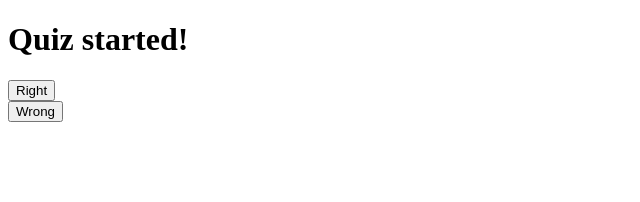
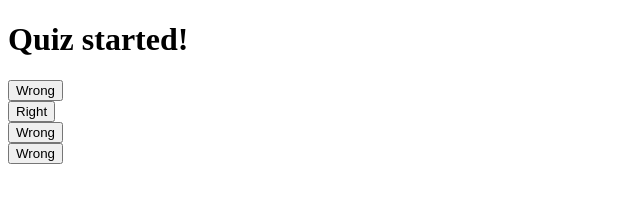
Before and after one commit to aidanrich/quizgame, a plain HTML site: page index.html in a window 1280 px wide. Both pictures are taken after a click on the element 640 px from the left and 90 px from the top of the page. Shown: the whole page, without its empty margins (0-640 px from the left). Drawn offline with Linux system fonts and the light colour scheme.

Commit message:
basic game working, still needs timer and actual questions

```diff
--- a/assets/js/script.js
+++ b/assets/js/script.js
@@ -27,8 +27,14 @@ var button3 = document.createElement("input");
 var answer4 = document.querySelector(".answerbutton4");
 var button4 = document.createElement("input");
 
-var wrongAnswer = document.querySelector(".wrong");
-var buttonWrong = document.createElement("input");
+var wrongAnswer1 = document.querySelector(".wrong1");
+var buttonWrong1 = document.createElement("input");
+
+var wrongAnswer2 = document.querySelector(".wrong2");
+var buttonWrong2 = document.createElement("input");
+
+var wrongAnswer3 = document.querySelector(".wrong3");
+var buttonWrong3 = document.createElement("input");
 
 
 function quizGame() {
@@ -51,21 +57,21 @@ function quizGame() {
         // removeChild might fix issues
         startButton.removeChild(startButton2)
 
-        wrongAnswer.appendChild(buttonWrong)
-        buttonWrong.setAttribute("type", "button")
-        buttonWrong.setAttribute("value", "Wrong")
+        wrongAnswer1.appendChild(buttonWrong1)
+        buttonWrong1.setAttribute("type", "button")
+        buttonWrong1.setAttribute("value", "Wrong")
 
         answer2.appendChild(button2)
         button2.setAttribute("type", "button")
         button2.setAttribute("value", "Right")
 
-        wrongAnswer.appendChild(buttonWrong)
-        buttonWrong.setAttribute("type", "button")
-        buttonWrong.setAttribute("value", "Wrong")
+        wrongAnswer2.appendChild(buttonWrong2)
+        buttonWrong2.setAttribute("type", "button")
+        buttonWrong2.setAttribute("value", "Wrong")
 
-        wrongAnswer.appendChild(buttonWrong)
-        buttonWrong.setAttribute("type", "button")
-        buttonWrong.setAttribute("value", "Wrong")
+        wrongAnswer3.appendChild(buttonWrong3)
+        buttonWrong3.setAttribute("type", "button")
+        buttonWrong3.setAttribute("value", "Wrong")
 
         answer2.addEventListener("click", function () {
             sendMessage2()
@@ -85,9 +91,7 @@ function quizGame() {
         button3.setAttribute("type", "button")
         button3.setAttribute("value", "Right")
 
-        answer4.appendChild(button4)
-        button4.setAttribute("type", "button")
-        button4.setAttribute("value", "Wrong")
+
 
         answer3.addEventListener("click", function () {
             sendMessage3()
@@ -99,23 +103,13 @@ function quizGame() {
     function sendMessage3() {
         startGame.textContent = "Correct!!!"
 
-        startButton.appendChild(startButton2)
-        startButton2.setAttribute("type", "button")
-        startButton2.setAttribute("value", "Right")
-
-        answer2.appendChild(button2)
-        button2.setAttribute("type", "button")
-        button2.setAttribute("value", "Wrong")
-
-        answer3.appendChild(button3)
-        button3.setAttribute("type", "button")
-        button3.setAttribute("value", "Wrong")
+        answer3.removeChild(button3)
 
         answer4.appendChild(button4)
         button4.setAttribute("type", "button")
-        button4.setAttribute("value", "Wrong")
+        button4.setAttribute("value", "Right")
 
-        startButton.addEventListener("click", function () {
+        answer4.addEventListener("click", function () {
             sendMessage4()
         })
     }
--- a/index.html
+++ b/index.html
@@ -12,10 +12,22 @@
         <!-- <input type="button" class="start-button" value="Quiz!"> -->
     <h1 class="question"></h1>
     <div class="startbutton"></div>
+
+    <div class="wrong1"></div>
     <div class="answerbutton2"></div>
+    <div class="wrong2"></div>
     <div class="answerbutton3"></div>
+    <div class="wrong3"></div>
     <div class="answerbutton4"></div>
-    <div class="wrong"></div>
+
+
+
+
+
+
+
+
+
     <script src="./assets/js/script.js"></script>
 </body>
 </html>
```
